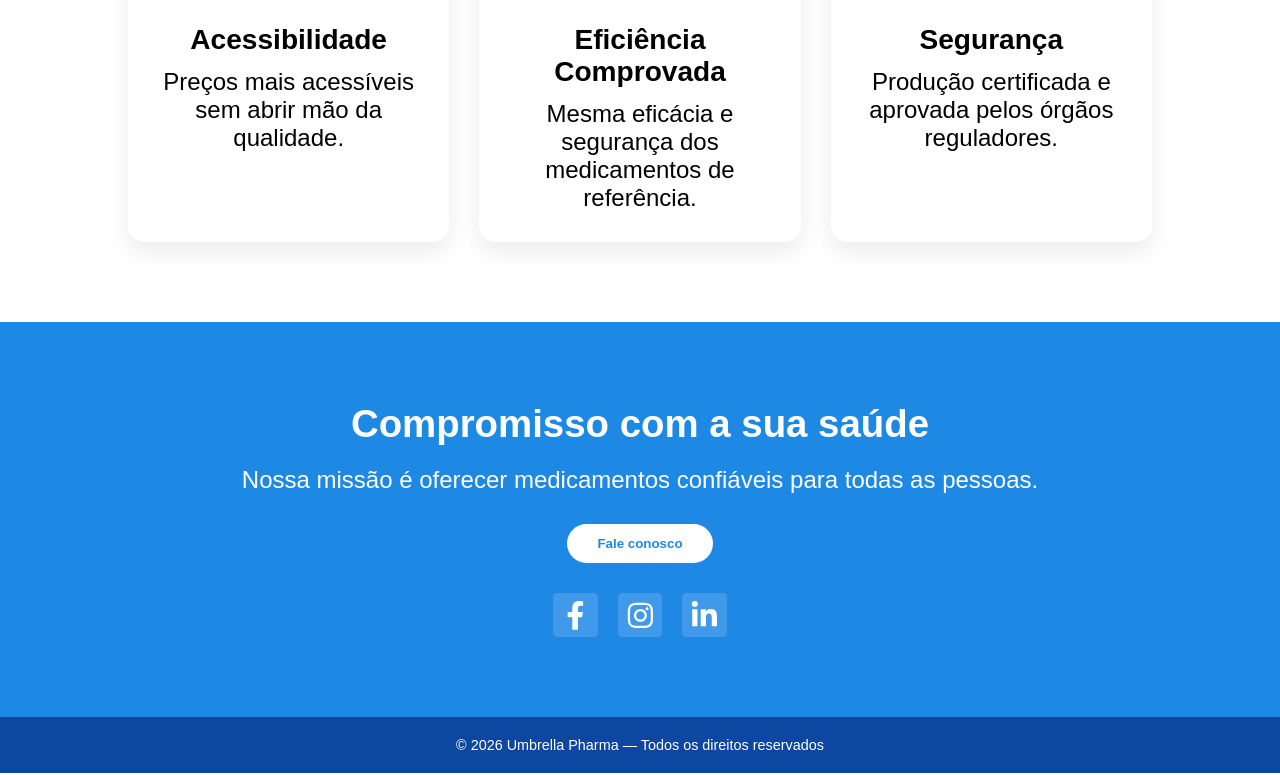
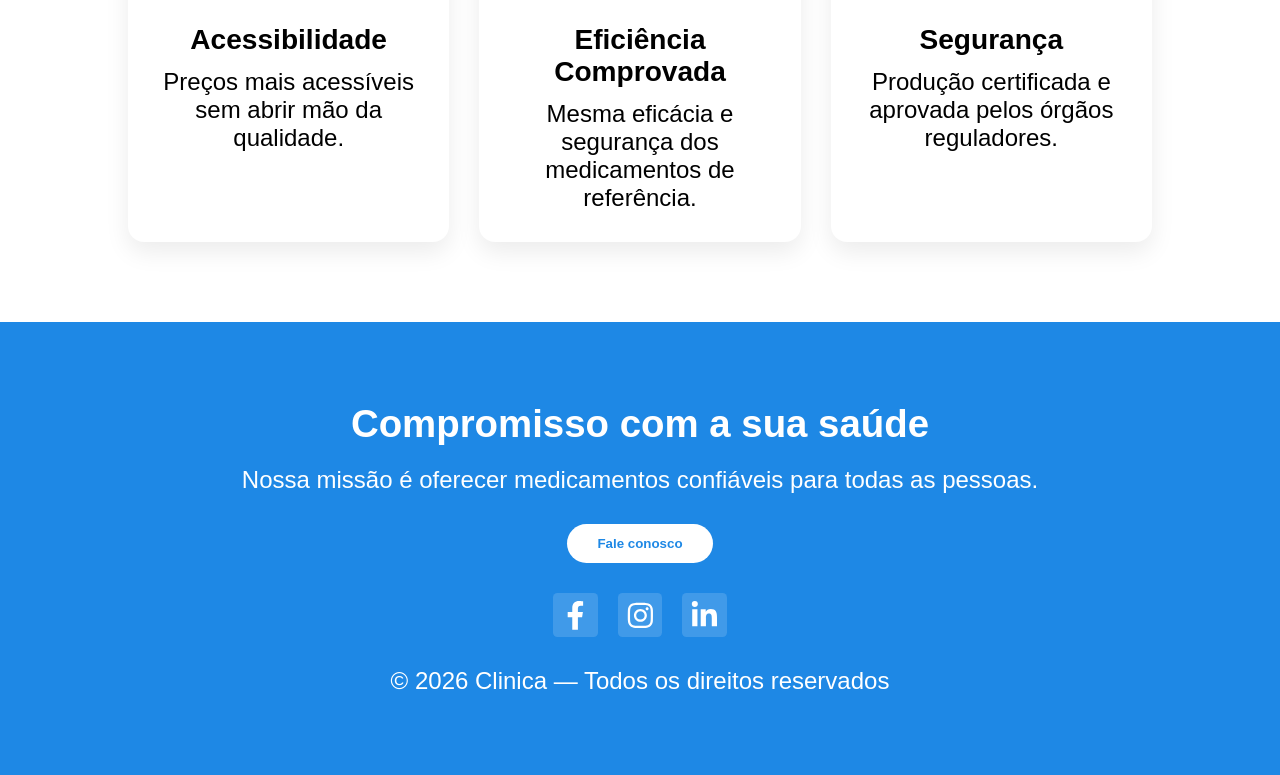
Before and after one commit to vitorsac13/landingpage, a React app in the folder frontend/: page / in a window 1280 px wide. Shown: the part 1382-2157 px from the top of the page. Built offline with nearby package versions, Linux system fonts and the light colour scheme; the HTML template or start-up script is replaced by a standard one.

Commit message:
Commit Footer

```diff
--- a/frontend/src/App.jsx
+++ b/frontend/src/App.jsx
@@ -2,6 +2,7 @@ import { Outlet } from "react-router-dom"
 import { ToastContainer } from 'react-toastify'
 import 'react-toastify/dist/ReactToastify.css'
 import  Navbar  from './components/navbar/navbar'
+import Footer from "./components/footer/footer"
 
 function App() {
   return (
@@ -9,6 +10,7 @@ function App() {
       <Navbar />
       <Outlet />
       <ToastContainer />
+      <Footer />
     </>
   )
 }
--- /dev/null
+++ b/frontend/src/components/footer/footer.jsx
@@ -0,0 +1,34 @@
+import styles from './footer.module.css'
+import { FaFacebookF, FaInstagram, FaLinkedinIn } from "react-icons/fa"
+import { useState } from 'react'
+
+
+export default function Footer() {
+    const [openMenu, setOpenMenu] = useState(false)
+
+    return (
+        <footer className={styles.footer}>
+
+            <h2>Compromisso com a sua saúde</h2>
+        <p>
+          Nossa missão é oferecer medicamentos confiáveis para todas as pessoas.
+        </p>
+        <button>Fale conosco</button>
+            <div className={styles.socialIcons}>
+                <a href="https://facebook.com" target="_blank" rel="noopener noreferrer">
+                <FaFacebookF />
+                </a>
+
+                <a href="https://instagram.com" target="_blank" rel="noopener noreferrer">
+                <FaInstagram />
+                </a>
+
+                <a href="https://linkedin.com" target="_blank" rel="noopener noreferrer">
+                <FaLinkedinIn />
+                </a>
+            </div>
+
+            <p>© 2026 Clinica — Todos os direitos reservados</p>
+        </footer>
+    )
+}
--- /dev/null
+++ b/frontend/src/components/footer/footer.module.css
@@ -0,0 +1,51 @@
+.footer {
+  background: #1e88e5;
+  color: white;
+  padding: 80px 10%;
+  text-align: center;
+}
+
+.footer h2 {
+  font-size: 2.4rem;
+  margin-bottom: 20px;
+}
+
+.footer button {
+  margin-top: 30px;
+  padding: 12px 30px;
+  border: none;
+  border-radius: 30px;
+  background: white;
+  color: #1e88e5;
+  font-weight: bold;
+  cursor: pointer;
+  transition: transform 0.3s;
+}
+
+.footer button:hover {
+  transform: scale(1.05);
+}
+
+.socialIcons {
+  margin-top: 30px;
+  margin-bottom: 30px;
+  display: flex;
+  justify-content: center;
+  gap: 20px;
+}
+
+.socialIcons a {
+  color: white;
+  font-size: 1.8rem;
+  background: rgba(255, 255, 255, 0.15);
+  padding: 8px;
+  padding-bottom: 0px;
+  border-radius: 10%;
+  transition: transform 0.2s ease, background 0.2s ease;
+}
+
+.socialIcons a:hover {
+  transform: scale(1.15);
+  background: white;
+  color: #1e88e5;
+}
--- a/frontend/src/index.css
+++ b/frontend/src/index.css
@@ -2,6 +2,7 @@
     margin: 0;
     padding: 0;
     text-decoration: none;
+    font-family: Arial, Helvetica, sans-serif;
 }
 
 #root {
--- a/frontend/src/pages/home/page.jsx
+++ b/frontend/src/pages/home/page.jsx
@@ -89,35 +89,6 @@ export default function Home() {
         </div>
       </section>
 
-      {/* CTA */}
-      <section className={styles.cta}>
-        <h2>Compromisso com a sua saúde</h2>
-        <p>
-          Nossa missão é oferecer medicamentos confiáveis para todas as pessoas.
-        </p>
-        <button>Fale conosco</button>
-
-        {/* REDES SOCIAIS */}
-        <div className={styles.socialIcons}>
-          <a href="https://facebook.com" target="_blank" rel="noopener noreferrer">
-            <FaFacebookF />
-          </a>
-
-          <a href="https://instagram.com" target="_blank" rel="noopener noreferrer">
-            <FaInstagram />
-          </a>
-
-          <a href="https://linkedin.com" target="_blank" rel="noopener noreferrer">
-            <FaLinkedinIn />
-          </a>
-        </div>
-      </section>
-
-      {/* FOOTER */}
-      <footer className={styles.footer}>
-        <p>© 2026 Umbrella Pharma — Todos os direitos reservados</p>
-      </footer>
-
     </div>
   )
 }
```
